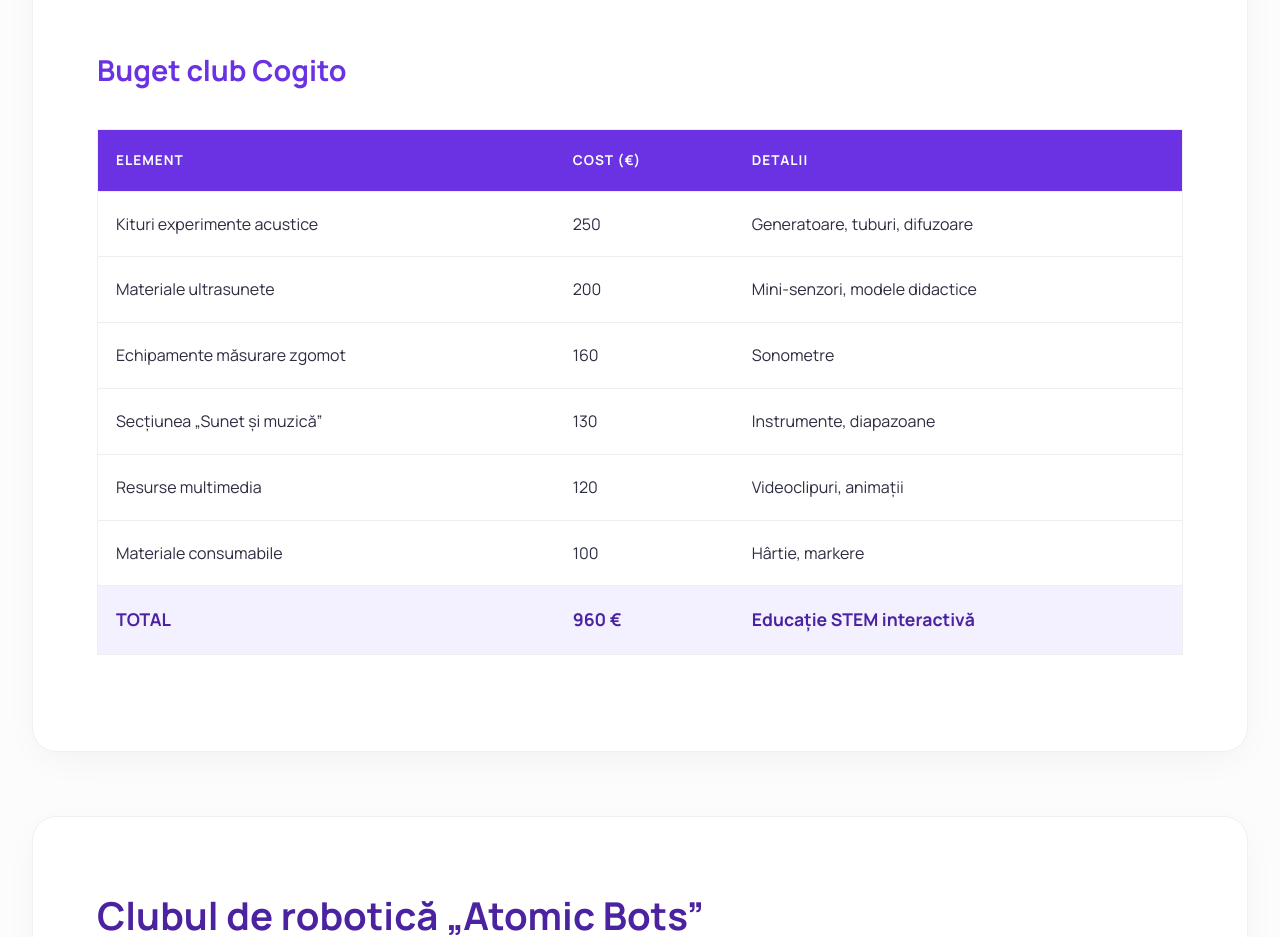
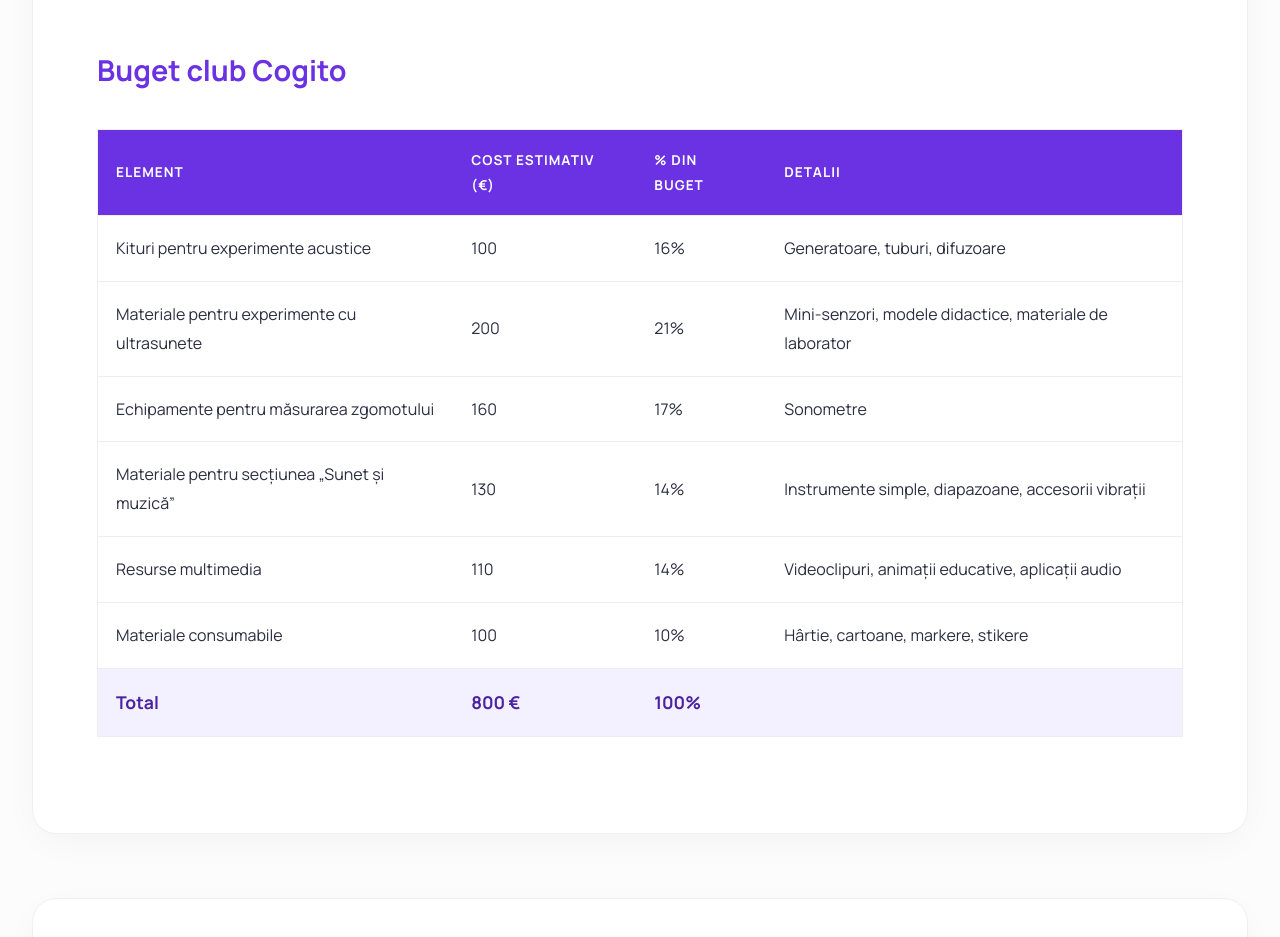
Before and after one commit to paulgiv/proiect-ing1, a website built with Vite: page index.html in a window 1280 px wide. Shown: the part 4845-5782 px from the top of the page. Built offline with nearby package versions, Linux system fonts and the light colour scheme.

Commit message:
Update index.html

```diff
--- a/index.html
+++ b/index.html
@@ -131,18 +131,54 @@
             <thead>
                 <tr>
                     <th>Element</th>
-                    <th>Cost (€)</th>
+                    <th>Cost estimativ (€)</th>
+                    <th>% din buget</th>
                     <th>Detalii</th>
                 </tr>
             </thead>
             <tbody>
-                <tr><td>Kituri experimente acustice</td><td>250</td><td>Generatoare, tuburi, difuzoare</td></tr>
-                <tr><td>Materiale ultrasunete</td><td>200</td><td>Mini-senzori, modele didactice</td></tr>
-                <tr><td>Echipamente măsurare zgomot</td><td>160</td><td>Sonometre</td></tr>
-                <tr><td>Secțiunea „Sunet și muzică”</td><td>130</td><td>Instrumente, diapazoane</td></tr>
-                <tr><td>Resurse multimedia</td><td>120</td><td>Videoclipuri, animații</td></tr>
-                <tr><td>Materiale consumabile</td><td>100</td><td>Hârtie, markere</td></tr>
-                <tr><td><strong>TOTAL</strong></td><td><strong>960 €</strong></td><td><strong>Educație STEM interactivă</strong></td></tr>
+                <tr>
+                    <td>Kituri pentru experimente acustice</td>
+                    <td>100</td>
+                    <td>16%</td>
+                    <td>Generatoare, tuburi, difuzoare</td>
+                </tr>
+                <tr>
+                    <td>Materiale pentru experimente cu ultrasunete</td>
+                    <td>200</td>
+                    <td>21%</td>
+                    <td>Mini-senzori, modele didactice, materiale de laborator</td>
+                </tr>
+                <tr>
+                    <td>Echipamente pentru măsurarea zgomotului</td>
+                    <td>160</td>
+                    <td>17%</td>
+                    <td>Sonometre</td>
+                </tr>
+                <tr>
+                    <td>Materiale pentru secțiunea „Sunet și muzică”</td>
+                    <td>130</td>
+                    <td>14%</td>
+                    <td>Instrumente simple, diapazoane, accesorii vibrații</td>
+                </tr>
+                <tr>
+                    <td>Resurse multimedia</td>
+                    <td>110</td>
+                    <td>14%</td>
+                    <td>Videoclipuri, animații educative, aplicații audio</td>
+                </tr>
+                <tr>
+                    <td>Materiale consumabile</td>
+                    <td>100</td>
+                    <td>10%</td>
+                    <td>Hârtie, cartoane, markere, stikere</td>
+                </tr>
+                <tr>
+                    <td><strong>Total</strong></td>
+                    <td><strong>800 €</strong></td>
+                    <td><strong>100%</strong></td>
+                    <td></td>
+                </tr>
             </tbody>
         </table>
       </section>
```
